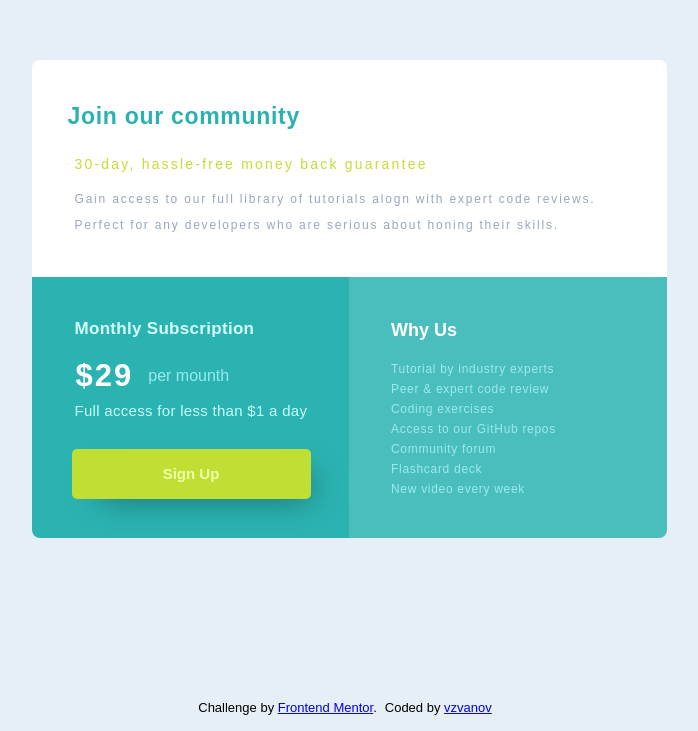
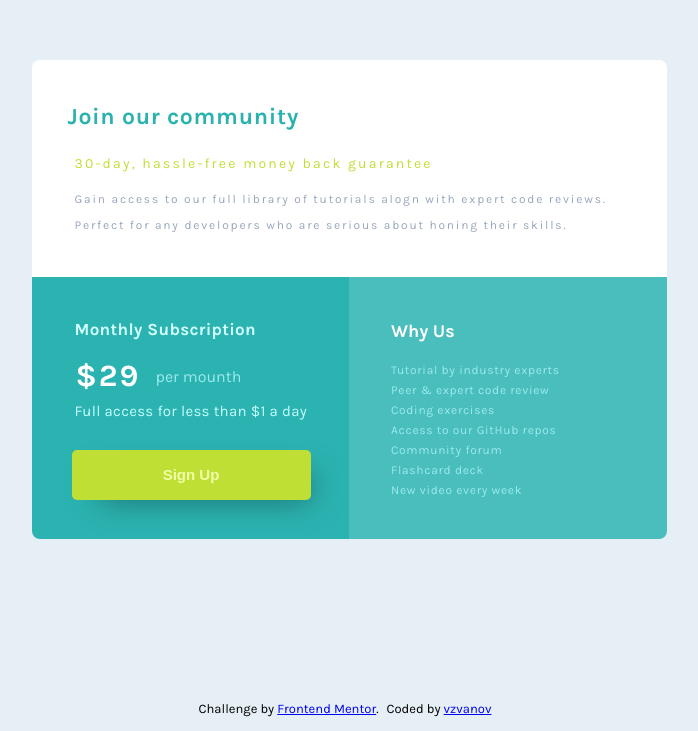
Before and after one commit to vzvanov/single-price-grid-component, a plain HTML site: page index.html in a window 1280 px wide. Shown: the part 102-833 px from the top of the page, without its empty margins (291-989 px from the left). Drawn offline with Linux system fonts and the light colour scheme.

Commit message:
fix font import

```diff
--- a/style.css
+++ b/style.css
@@ -1,3 +1,5 @@
+@import url('https://fonts.googleapis.com/css2?family=Karla:wght@400;700&family=Outfit:wght@400;700&display=swap');
+
 /* Pixel perfect */
 .pixel-perfect-image {
   position: fixed;
@@ -6,8 +8,6 @@
   transform: translateX(-50%);
   opacity: 0.3;
 }
-
-  @import url('https://fonts.googleapis.com/css2?family=Karla:wght@400;700&family=Outfit:wght@400;700&display=swap');
 
 *,
 *::before,
```
Lines whose indentation alone changed are shown as unchanged.
